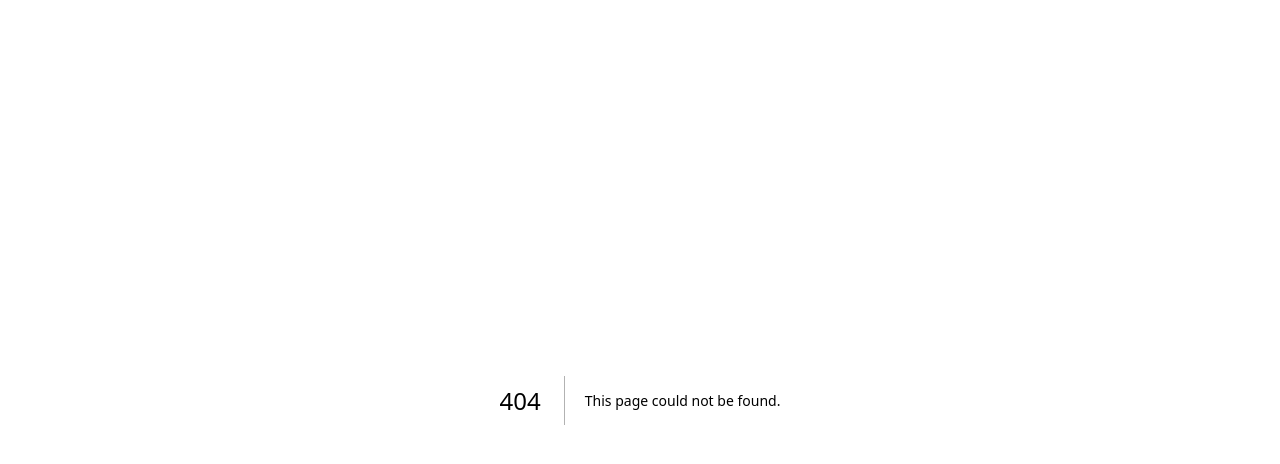
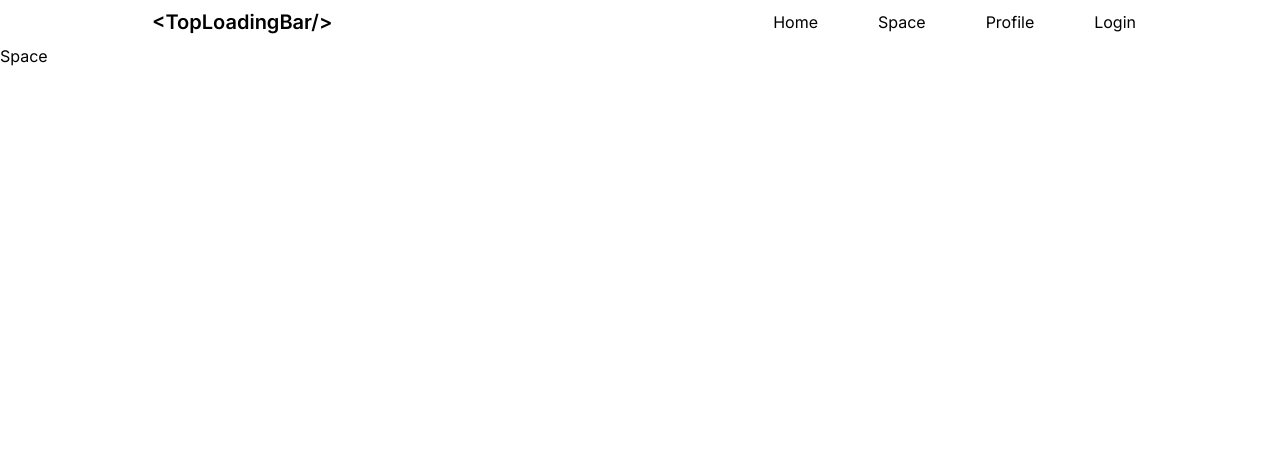
Before and after one commit to bibekjodd/next-server-toploadingbar, a Next.js app: page /space in a window 1280 px wide. Before the commit this address had no page. Shown: the top 464 px of the page. Built offline with nearby package versions, Linux system fonts and the light colour scheme.

Commit message:
feat: add initial files

```diff
--- a/package.json
+++ b/package.json
@@ -20,6 +20,7 @@
     "react": "18.2.0",
     "react-dom": "18.2.0",
     "tailwindcss": "3.3.3",
-    "typescript": "5.2.2"
+    "typescript": "5.2.2",
+    "zustand": "^4.4.2"
   }
 }
--- a/src/app/globals.css
+++ b/src/app/globals.css
@@ -2,26 +2,8 @@
 @tailwind components;
 @tailwind utilities;
 
-:root {
-  --foreground-rgb: 0, 0, 0;
-  --background-start-rgb: 214, 219, 220;
-  --background-end-rgb: 255, 255, 255;
-}
-
-@media (prefers-color-scheme: dark) {
-  :root {
-    --foreground-rgb: 255, 255, 255;
-    --background-start-rgb: 0, 0, 0;
-    --background-end-rgb: 0, 0, 0;
+@layer components {
+  .page-container {
+    @apply w-full max-w-screen-lg mx-auto  px-4 sm:px-5 md:px-10 lg:px-0;
   }
 }
-
-body {
-  color: rgb(var(--foreground-rgb));
-  background: linear-gradient(
-      to bottom,
-      transparent,
-      rgb(var(--background-end-rgb))
-    )
-    rgb(var(--background-start-rgb));
-}
--- a/src/app/layout.tsx
+++ b/src/app/layout.tsx
@@ -1,21 +1,25 @@
-import './globals.css'
-import { Inter } from 'next/font/google'
+import Navbar from "@/components/Navbar";
+import "./globals.css";
+import { Inter } from "next/font/google";
 
-const inter = Inter({ subsets: ['latin'] })
+const inter = Inter({ subsets: ["latin"] });
 
 export const metadata = {
-  title: 'Create Next App',
-  description: 'Generated by create next app',
-}
+  title: "Create Next App",
+  description: "Generated by create next app",
+};
 
 export default function RootLayout({
   children,
 }: {
-  children: React.ReactNode
+  children: React.ReactNode;
 }) {
   return (
     <html lang="en">
-      <body className={inter.className}>{children}</body>
+      <body className={inter.className}>
+        <Navbar />
+        {children}
+      </body>
     </html>
-  )
+  );
 }
--- /dev/null
+++ b/src/app/login/page.tsx
@@ -0,0 +1,7 @@
+import React from 'react'
+
+export default function Login() {
+  return (
+    <div>Login</div>
+  )
+}
--- a/src/app/page.tsx
+++ b/src/app/page.tsx
@@ -1,113 +1,9 @@
-import Image from 'next/image'
+import React from "react";
 
-export default function Home() {
+export default function Page() {
   return (
-    <main className="flex min-h-screen flex-col items-center justify-between p-24">
-      <div className="z-10 w-full max-w-5xl items-center justify-between font-mono text-sm lg:flex">
-        <p className="fixed left-0 top-0 flex w-full justify-center border-b border-gray-300 bg-gradient-to-b from-zinc-200 pb-6 pt-8 backdrop-blur-2xl dark:border-neutral-800 dark:bg-zinc-800/30 dark:from-inherit lg:static lg:w-auto  lg:rounded-xl lg:border lg:bg-gray-200 lg:p-4 lg:dark:bg-zinc-800/30">
-          Get started by editing&nbsp;
-          <code className="font-mono font-bold">src/app/page.tsx</code>
-        </p>
-        <div className="fixed bottom-0 left-0 flex h-48 w-full items-end justify-center bg-gradient-to-t from-white via-white dark:from-black dark:via-black lg:static lg:h-auto lg:w-auto lg:bg-none">
-          <a
-            className="pointer-events-none flex place-items-center gap-2 p-8 lg:pointer-events-auto lg:p-0"
-            href="https://vercel.com?utm_source=create-next-app&utm_medium=appdir-template&utm_campaign=create-next-app"
-            target="_blank"
-            rel="noopener noreferrer"
-          >
-            By{' '}
-            <Image
-              src="/vercel.svg"
-              alt="Vercel Logo"
-              className="dark:invert"
-              width={100}
-              height={24}
-              priority
-            />
-          </a>
-        </div>
-      </div>
-
-      <div className="relative flex place-items-center before:absolute before:h-[300px] before:w-[480px] before:-translate-x-1/2 before:rounded-full before:bg-gradient-radial before:from-white before:to-transparent before:blur-2xl before:content-[''] after:absolute after:-z-20 after:h-[180px] after:w-[240px] after:translate-x-1/3 after:bg-gradient-conic after:from-sky-200 after:via-blue-200 after:blur-2xl after:content-[''] before:dark:bg-gradient-to-br before:dark:from-transparent before:dark:to-blue-700 before:dark:opacity-10 after:dark:from-sky-900 after:dark:via-[#0141ff] after:dark:opacity-40 before:lg:h-[360px]">
-        <Image
-          className="relative dark:drop-shadow-[0_0_0.3rem_#ffffff70] dark:invert"
-          src="/next.svg"
-          alt="Next.js Logo"
-          width={180}
-          height={37}
-          priority
-        />
-      </div>
-
-      <div className="mb-32 grid text-center lg:mb-0 lg:grid-cols-4 lg:text-left">
-        <a
-          href="https://nextjs.org/docs?utm_source=create-next-app&utm_medium=appdir-template&utm_campaign=create-next-app"
-          className="group rounded-lg border border-transparent px-5 py-4 transition-colors hover:border-gray-300 hover:bg-gray-100 hover:dark:border-neutral-700 hover:dark:bg-neutral-800/30"
-          target="_blank"
-          rel="noopener noreferrer"
-        >
-          <h2 className={`mb-3 text-2xl font-semibold`}>
-            Docs{' '}
-            <span className="inline-block transition-transform group-hover:translate-x-1 motion-reduce:transform-none">
-              -&gt;
-            </span>
-          </h2>
-          <p className={`m-0 max-w-[30ch] text-sm opacity-50`}>
-            Find in-depth information about Next.js features and API.
-          </p>
-        </a>
-
-        <a
-          href="https://nextjs.org/learn?utm_source=create-next-app&utm_medium=appdir-template-tw&utm_campaign=create-next-app"
-          className="group rounded-lg border border-transparent px-5 py-4 transition-colors hover:border-gray-300 hover:bg-gray-100 hover:dark:border-neutral-700 hover:dark:bg-neutral-800 hover:dark:bg-opacity-30"
-          target="_blank"
-          rel="noopener noreferrer"
-        >
-          <h2 className={`mb-3 text-2xl font-semibold`}>
-            Learn{' '}
-            <span className="inline-block transition-transform group-hover:translate-x-1 motion-reduce:transform-none">
-              -&gt;
-            </span>
-          </h2>
-          <p className={`m-0 max-w-[30ch] text-sm opacity-50`}>
-            Learn about Next.js in an interactive course with&nbsp;quizzes!
-          </p>
-        </a>
-
-        <a
-          href="https://vercel.com/templates?framework=next.js&utm_source=create-next-app&utm_medium=appdir-template&utm_campaign=create-next-app"
-          className="group rounded-lg border border-transparent px-5 py-4 transition-colors hover:border-gray-300 hover:bg-gray-100 hover:dark:border-neutral-700 hover:dark:bg-neutral-800/30"
-          target="_blank"
-          rel="noopener noreferrer"
-        >
-          <h2 className={`mb-3 text-2xl font-semibold`}>
-            Templates{' '}
-            <span className="inline-block transition-transform group-hover:translate-x-1 motion-reduce:transform-none">
-              -&gt;
-            </span>
-          </h2>
-          <p className={`m-0 max-w-[30ch] text-sm opacity-50`}>
-            Explore the Next.js 13 playground.
-          </p>
-        </a>
-
-        <a
-          href="https://vercel.com/new?utm_source=create-next-app&utm_medium=appdir-template&utm_campaign=create-next-app"
-          className="group rounded-lg border border-transparent px-5 py-4 transition-colors hover:border-gray-300 hover:bg-gray-100 hover:dark:border-neutral-700 hover:dark:bg-neutral-800/30"
-          target="_blank"
-          rel="noopener noreferrer"
-        >
-          <h2 className={`mb-3 text-2xl font-semibold`}>
-            Deploy{' '}
-            <span className="inline-block transition-transform group-hover:translate-x-1 motion-reduce:transform-none">
-              -&gt;
-            </span>
-          </h2>
-          <p className={`m-0 max-w-[30ch] text-sm opacity-50`}>
-            Instantly deploy your Next.js site to a shareable URL with Vercel.
-          </p>
-        </a>
-      </div>
-    </main>
-  )
+    <div>
+      <h1>HomePage</h1>
+    </div>
+  );
 }
--- /dev/null
+++ b/src/app/profile/page.tsx
@@ -0,0 +1,7 @@
+import React from 'react'
+
+export default function Profile() {
+  return (
+    <div>Profile</div>
+  )
+}
--- /dev/null
+++ b/src/app/space/page.tsx
@@ -0,0 +1,7 @@
+import React from 'react'
+
+export default function Space() {
+  return (
+    <div>Space</div>
+  )
+}
--- /dev/null
+++ b/src/components/Navbar.tsx
@@ -0,0 +1,32 @@
+import React from "react";
+import ProgressLink from "./ProgressLink";
+
+const navItems: { title: string; href: string }[] = [
+  { title: "Home", href: "/" },
+  { title: "Space", href: "/space" },
+  { title: "Profile", href: "/profile" },
+  { title: "Login", href: "/login" },
+];
+
+export default function Navbar() {
+  return (
+    <div>
+      <header className="flex items-center page-container">
+        <ProgressLink
+          href="/"
+          className="mr-auto px-6 py-2 text-xl font-semibold"
+        >
+          {"<TopLoadingBar/>"}
+        </ProgressLink>
+
+        <nav className="flex space-x-7">
+          {navItems.map(({ href, title }) => (
+            <ProgressLink key={title} href={href} className="px-4 py-2">
+              {title}
+            </ProgressLink>
+          ))}
+        </nav>
+      </header>
+    </div>
+  );
+}
--- /dev/null
+++ b/src/components/ProgressLink.tsx
@@ -0,0 +1,12 @@
+"use client";
+import Link, { LinkProps } from "next/link";
+import React, { AnchorHTMLAttributes } from "react";
+
+type Props = LinkProps &
+  AnchorHTMLAttributes<HTMLAnchorElement> & {
+    children: React.ReactNode;
+  };
+
+export default function ProgressLink({ children, ...props }: Props) {
+  return <Link {...props}>{children}</Link>;
+}
```
Also changed, not shown: tailwind.config.js (+7 -7 lines), 1 other file (tests, documents, lock files or other folders).
